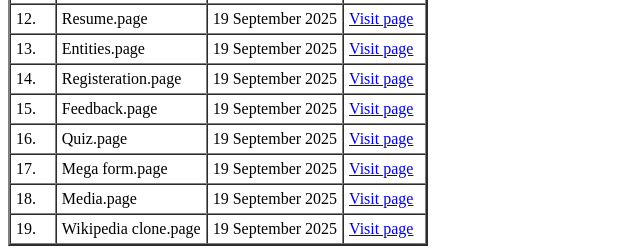
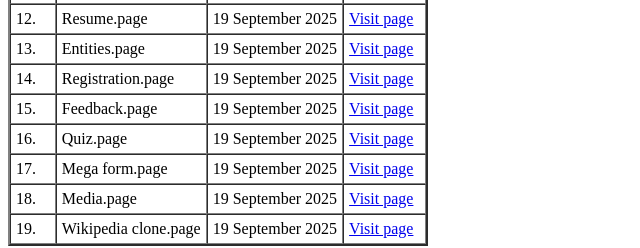
Before and after one commit to Sushant-Ravi14/HTML_Assignments, a plain HTML site: page index.html in a window 1280 px wide. Shown: the part 366-614 px from the top of the page, 0-640 px from the left. Drawn offline with Linux system fonts and the light colour scheme.

Commit message:
issue fixed

```diff
--- a/index.html
+++ b/index.html
@@ -109,7 +109,7 @@
 
             <tr>
                 <td>14.</td>
-                <td>Registeration.page</td>
+                <td>Registration.page</td>
                 <td>19 September 2025</td>
                 <td><a href="Assignment14/register.html">Visit page</a></td>
             </tr>
```
